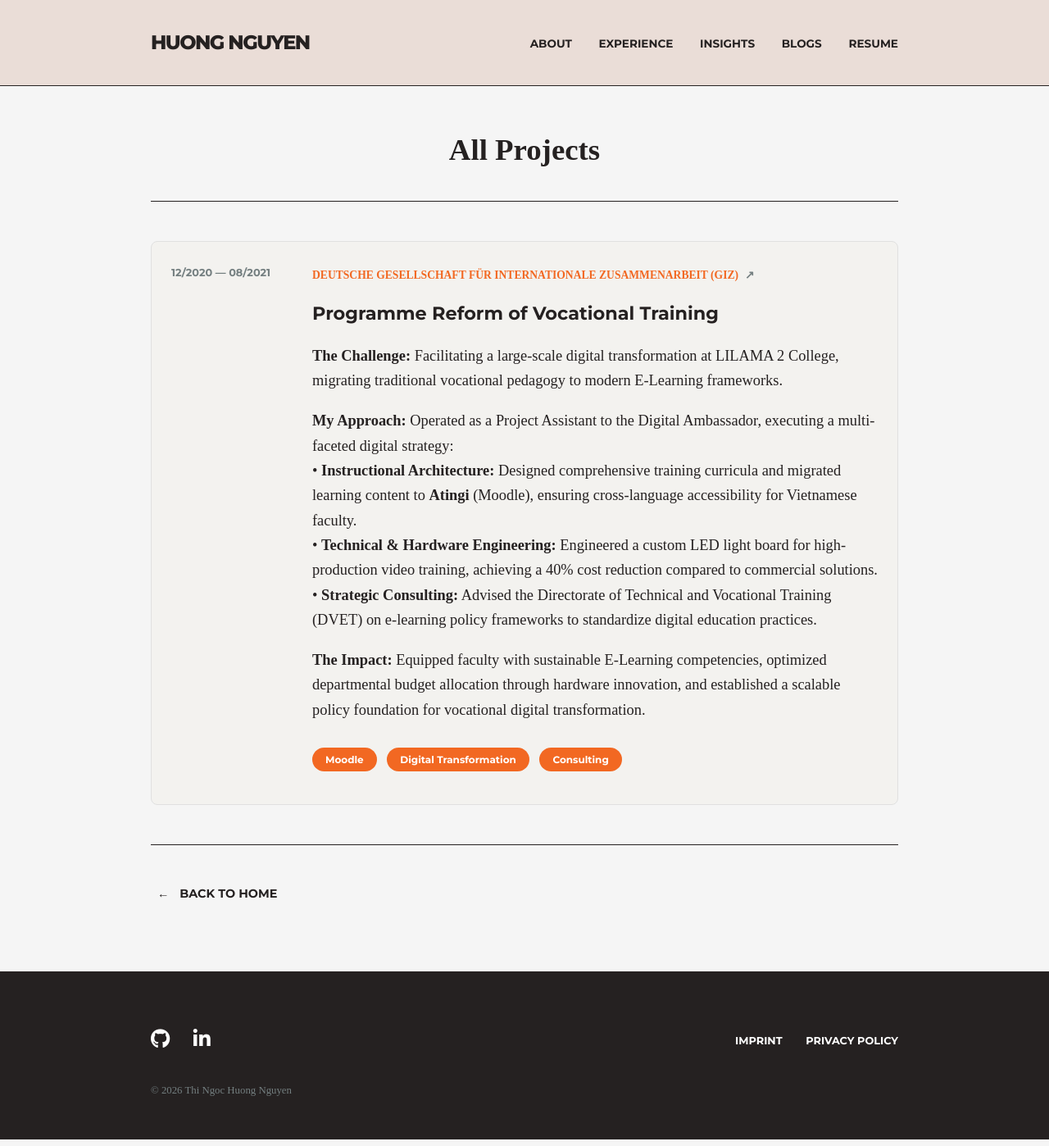
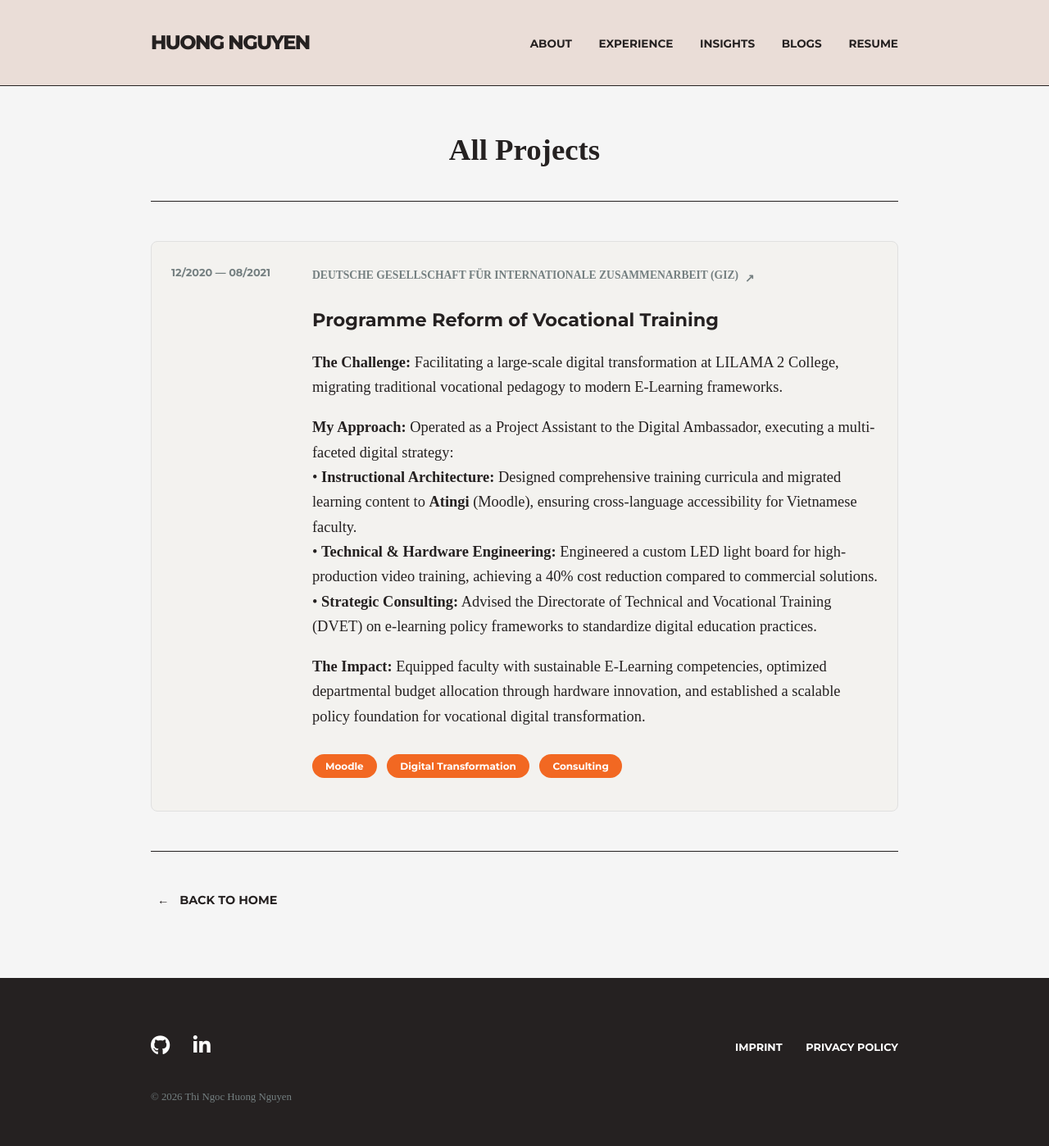
Before and after one commit to huongntn/portfolio-website, a Jekyll site: the page built from archive/index.html, in a window 1280 px wide. Shown: the whole page at 82% size. Built offline with Jekyll 4.4.1, drawn with Linux system fonts in a browser that asks for light colours; some web fonts are replaced.

Commit message:
Update index.html

```diff
--- a/archive/index.html
+++ b/archive/index.html
@@ -18,7 +18,7 @@ title: All Projects
 
   <div class="project-content">
     <a href="https://www.giz.de/en/projects/programme-reform-vocational-training" target="_blank" class="company-link">
-      <span class="project-meta">Deutsche Gesellschaft für Internationale Zusammenarbeit (GIZ)</span>
+      <span class="company-link">Deutsche Gesellschaft für Internationale Zusammenarbeit (GIZ)</span>
       <span class="arrow-up">↗</span>
     </a>
     <h3>Programme Reform of Vocational Training</h3>
```
